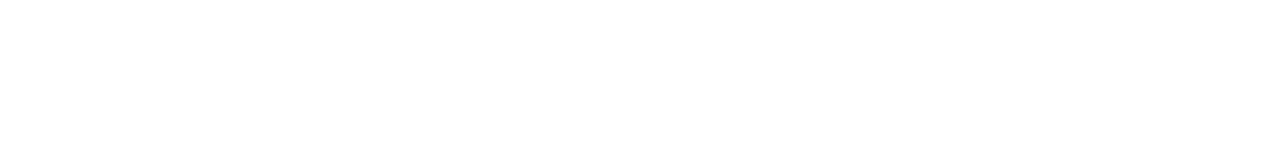
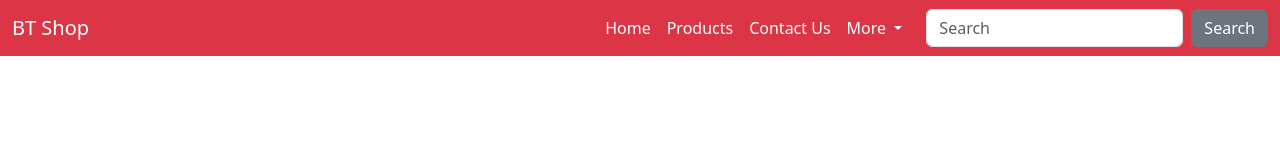
Before and after one commit to shahadat500441/bootstrap-project-1, a plain HTML site: page index.html in a window 1280 px wide. Drawn offline with nearby package versions, Linux system fonts and the light colour scheme.

Commit message:
creat a navbar

```diff
--- a/index.html
+++ b/index.html
@@ -8,8 +8,45 @@
   </head>
   <body>
 
+    <nav class="navbar navbar-expand-lg bg-danger">
+        <div class="container-fluid">
+          <a class="navbar-brand text-white" href="#">BT Shop</a>
+          <button class="navbar-toggler" type="button" data-bs-toggle="collapse" data-bs-target="#navbarSupportedContent" aria-controls="navbarSupportedContent" aria-expanded="false" aria-label="Toggle navigation">
+            <span class="navbar-toggler-icon"></span>
+          </button>
+          <div class="collapse navbar-collapse" id="navbarSupportedContent">
+            <ul class="navbar-nav ms-auto mb-2 mb-lg-0 me-3">
+              <li class="nav-item">
+                <a class="nav-link active text-white" aria-current="page" href="#">Home</a>
+              </li>
+              <li class="nav-item">
+                <a class="nav-link text-white" href="#">Products</a>
+              </li>
+            </li>
+            <li class="nav-item">
+              <a class="nav-link text-white" href="#">Contact Us</a>
+            </li>
 
+              <li class="nav-item dropdown">
+                <a class="nav-link dropdown-toggle text-white" href="#" role="button" data-bs-toggle="dropdown" aria-expanded="false">
+                  More
+                </a>
+                <ul class="dropdown-menu ">
+                  <li><a class="dropdown-item" href="#">Home</a></li>
+                  <li><a class="dropdown-item" href="#">Another action</a></li>
+                  <li><hr class="dropdown-divider"></li>
+                  <li><a class="dropdown-item" href="#">Something else here</a></li>
+                </ul>
+              </li>
 
+            </ul>
+            <form class="d-flex" role="search">
+              <input class="form-control me-2" type="search" placeholder="Search" aria-label="Search">
+              <button class="btn btn-secondary" type="submit">Search</button>
+            </form>
+          </div>
+        </div>
+      </nav>
 
 
 
```
